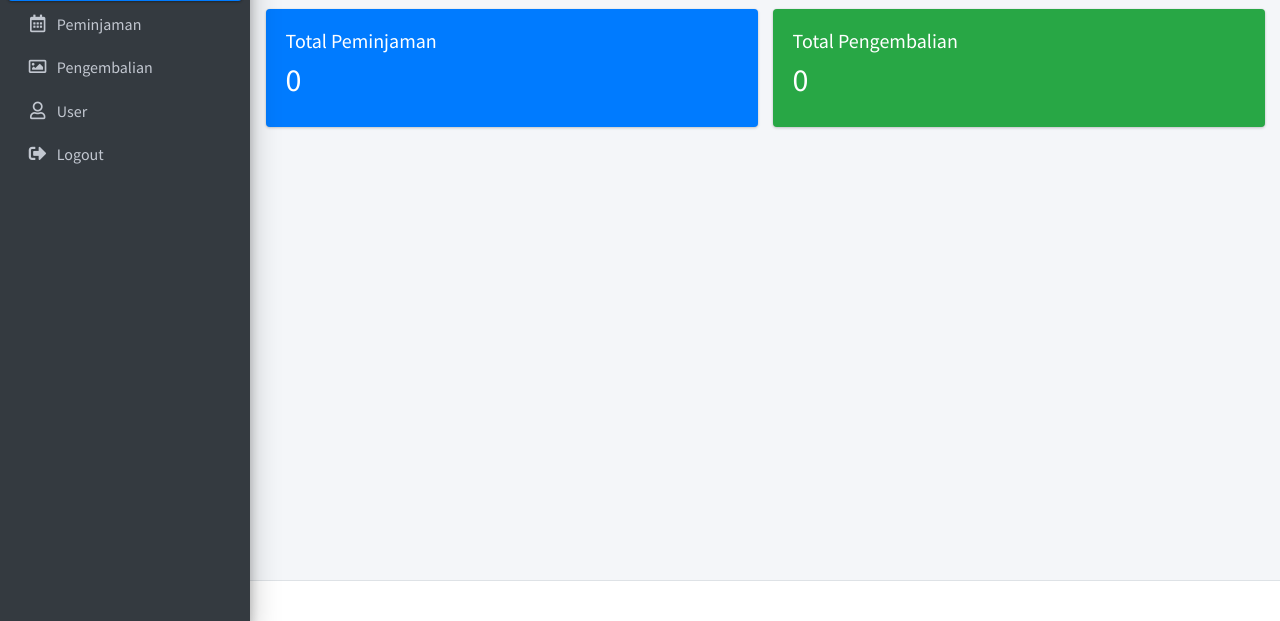
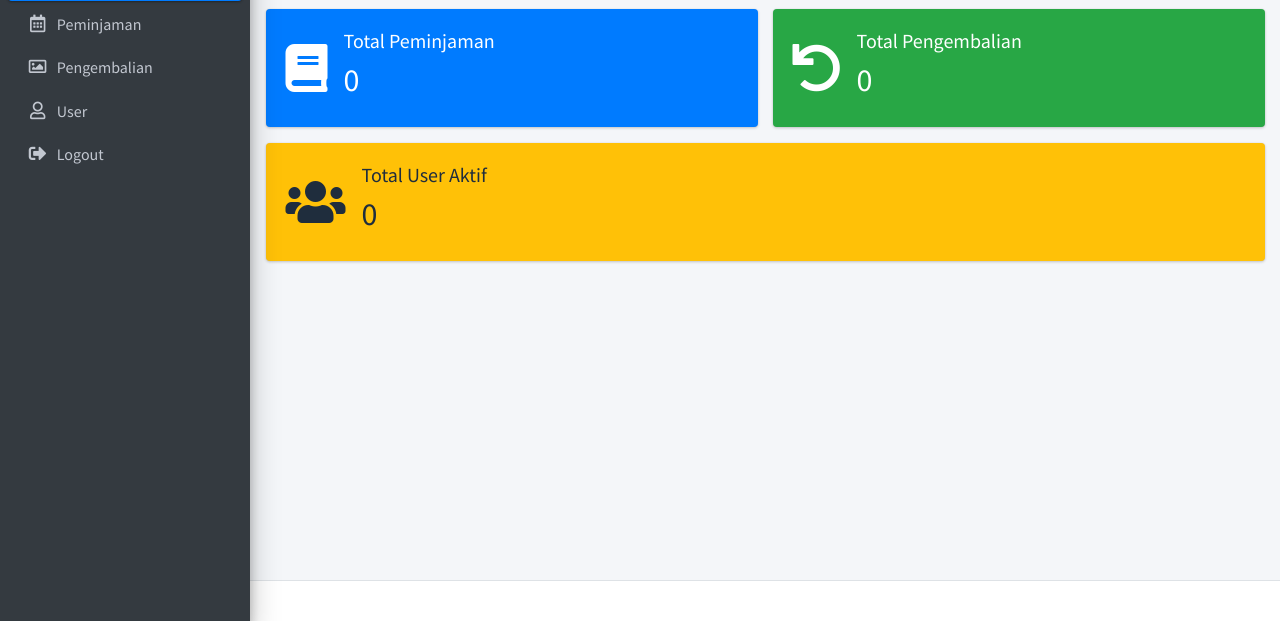
Before and after one commit to Rangers69/peminjaman_barang, a CodeIgniter app: page /peminjaman_barang/dashboard in a window 1280 px wide. Shown: the part 179-800 px from the top of the page. Run offline with CodeIgniter, Linux system fonts and the light colour scheme; data that the repository does not hold is empty; some libraries are stand-ins or nearby versions.

Commit message:
merubah tamoilan dashboard

```diff
--- a/application/controllers/Dashboard.php
+++ b/application/controllers/Dashboard.php
@@ -6,8 +6,7 @@ class Dashboard extends CI_Controller {
     public function __construct()
     {
         parent::__construct();
-        $this->load->model('Peminjaman_model');
-        $this->load->model('Pengembalian_model');
+        $this->load->model('Dashboard_model');
         $this->load->library('session');
         $this->load->helper('url');
     }
@@ -15,12 +14,13 @@ class Dashboard extends CI_Controller {
     public function index()
     {
         $data['title'] = 'Dashboard';
-        $data['user'] = $this->db->get_where('user', ['email' => $this->session->userdata('email')])->row_array();
+        $data['user'] = $this->db->get_where('user', [
+            'email' => $this->session->userdata('email')
+        ])->row_array();
 
-        // Jumlah peminjaman aktif
-        $data['total_peminjaman'] = count($this->Peminjaman_model->get_all_peminjaman());
-        // Jumlah pengembalian
-        $data['total_pengembalian'] = count($this->Pengembalian_model->get_all_pengembalian());
+        $data['total_user_aktif'] = $this->Dashboard_model->get_total_user_aktif();
+        $data['total_peminjaman'] = $this->Dashboard_model->get_total_peminjaman();
+        $data['total_pengembalian'] = $this->Dashboard_model->get_total_pengembalian();
 
         $this->load->view('master/header', $data);
         $this->load->view('master/sidebar', $data);
--- a/application/models/Dashboard_model.php
+++ b/application/models/Dashboard_model.php
@@ -7,6 +7,11 @@ class Dashboard_model extends CI_Model {
     {
         parent::__construct();
         $this->load->database();
+    }
+
+    public function get_total_user_aktif()
+    {
+        return $this->db->count_all('user');
     }
 
     public function get_total_peminjaman()
--- a/application/views/dashboard/index.php
+++ b/application/views/dashboard/index.php
@@ -12,17 +12,36 @@
             <div class="row">
                 <div class="col-md-6">
                     <div class="card bg-primary text-white">
-                        <div class="card-body">
-                            <h5>Total Peminjaman</h5>
-                            <h2><?= $total_peminjaman; ?></h2>
+                        <div class="card-body d-flex align-items-center">
+                            <i class="fas fa-book fa-3x mr-3"></i>
+                            <div>
+                                <h5>Total Peminjaman</h5>
+                                <h2><?= $total_peminjaman; ?></h2>
+                            </div>
                         </div>
                     </div>
                 </div>
                 <div class="col-md-6">
                     <div class="card bg-success text-white">
-                        <div class="card-body">
-                            <h5>Total Pengembalian</h5>
-                            <h2><?= $total_pengembalian; ?></h2>
+                        <div class="card-body d-flex align-items-center">
+                            <i class="fas fa-undo fa-3x mr-3"></i>
+                            <div>
+                                <h5>Total Pengembalian</h5>
+                                <h2><?= $total_pengembalian; ?></h2>
+                            </div>
+                        </div>
+                    </div>
+                </div>
+            </div>
+            <div class="row mb-3">
+                <div class="col-md-12">
+                    <div class="card bg-warning text-white">
+                        <div class="card-body d-flex align-items-center">
+                            <i class="fas fa-users fa-3x mr-3"></i>
+                            <div>
+                                <h5>Total User Aktif</h5>
+                                <h2><?= $total_user_aktif; ?></h2>
+                            </div>
                         </div>
                     </div>
                 </div>
```
